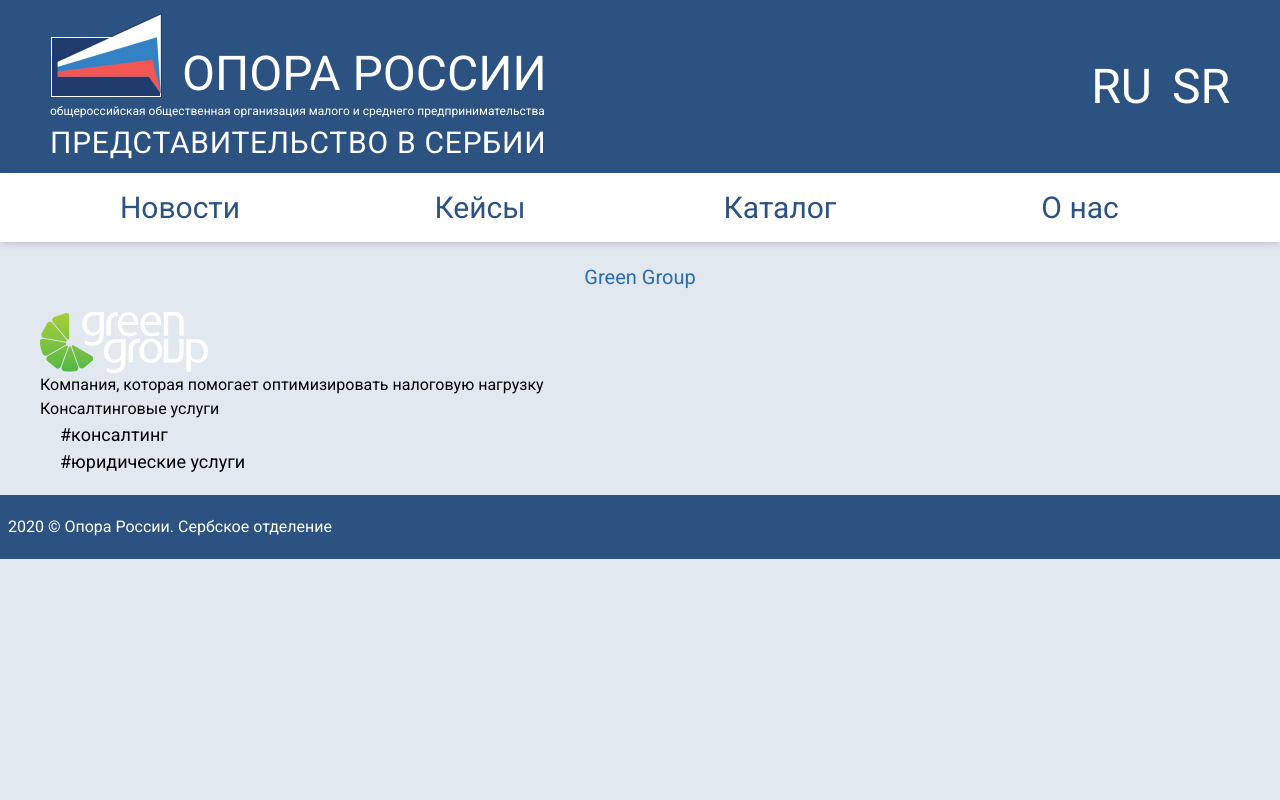
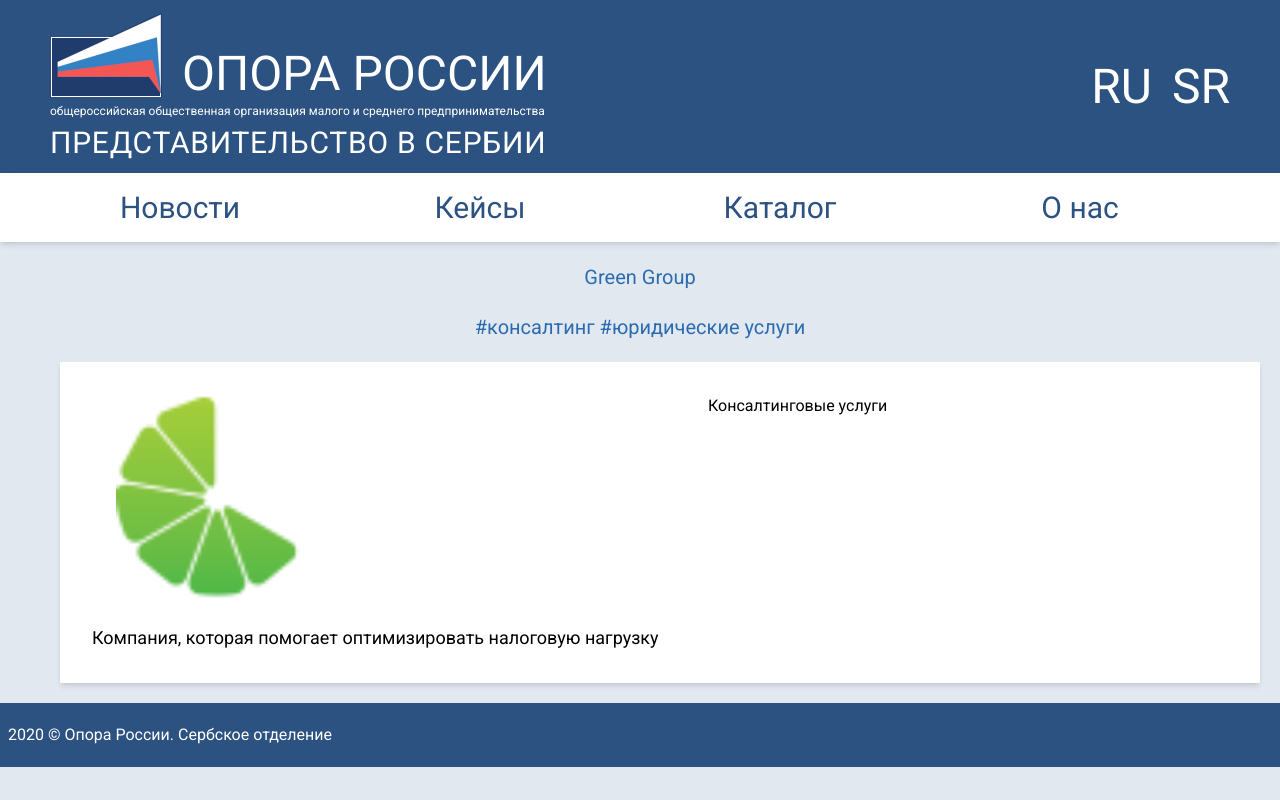
Before and after one commit to OporaRuSr/opora-ru-sr, a Next.js app: page /ru/catalog/page/2020-09-20-20-13-55 in a window 1280 px wide. Built offline with nearby package versions, Linux system fonts and the light colour scheme.

Commit message:
upadates

```diff
--- a/components/CatalogPage.jsx
+++ b/components/CatalogPage.jsx
@@ -3,23 +3,17 @@
 import ReactMarkdown from 'react-markdown'
 import Link from 'next/link'
 
-const TagList = ({tags}) => {
+const TagLinks = ({tags}) => {
     return (
-      <ul className="w-full lg:w-1/4">
-        <div className="w-full flex flex-wrap lg:flex-col text-lg mb-5">
+        <div>
         {
           tags.map(function(tag, id) {
             return (
-              <div key={id} className="ml-5">
-                <li>
-                    <Link href={tag.link}><a>#{tag.name+' '}</a></Link>
-                </li>
-              </div>
+              <Link key={id} href={tag.link}><a>#{tag.name+' '}</a></Link>
             )
           })
         }
         </div>
-      </ul>
     )
 }
 
@@ -27,20 +21,29 @@
     const {lang, payload} = props
     return (
       <Layout lang={lang} title={payload.meta.title}>
-          <div className="oporaPageHead">
+      <div className="oporaPageHead w-full px-3">
          <h1>{payload.meta.title}</h1>
       </div>
-          <div className="oporaImage">
-            <img src={payload.meta.newsimage} />
+      <div className="oporaPageHead">
+        <TagLinks tags={payload.pageTags}/>
       </div>
-          <div className="oporaText">
+      <div className="oporaWhiteBlock lg:mx-5">
+        <div className="">
+          <div className="flex flex-col lg:flex-row">
+           <div className="oporaDate">
+            <p>{payload.datastr}</p>
+           </div>
+           <div className="w-full lg:flex-none lg:mx-6 lg:mb-6 lg:w-1/2">
+             <img className="w-full" src={payload.meta.newsimage} />
+           </div>
+           <div className="text-base my-6 mr-6 lg:mt-0">
+              {payload.meta.description}
+           </div>
+          </div>
+          <div className="">
               <ReactMarkdown source={payload.content} />
           </div>
-          <div className="oporaDescription">
-            {payload.meta.description}
         </div>
-          <div className="oporaTagListPage">
-            <TagList tags={payload.pageTags}/>
       </div>
     </Layout>
     )
```
Lines whose indentation alone changed are shown as unchanged.
